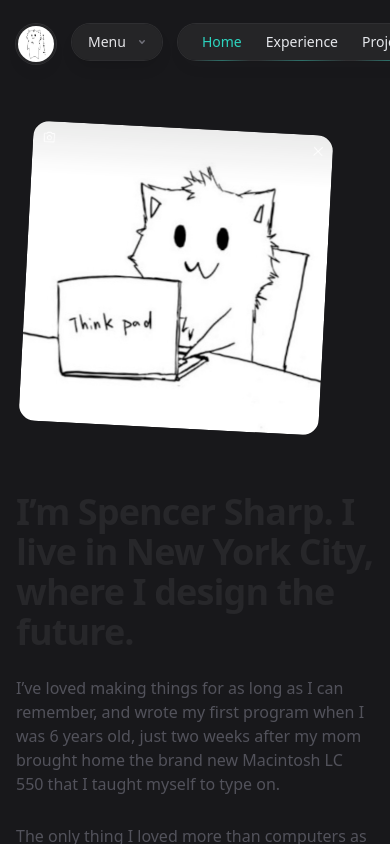
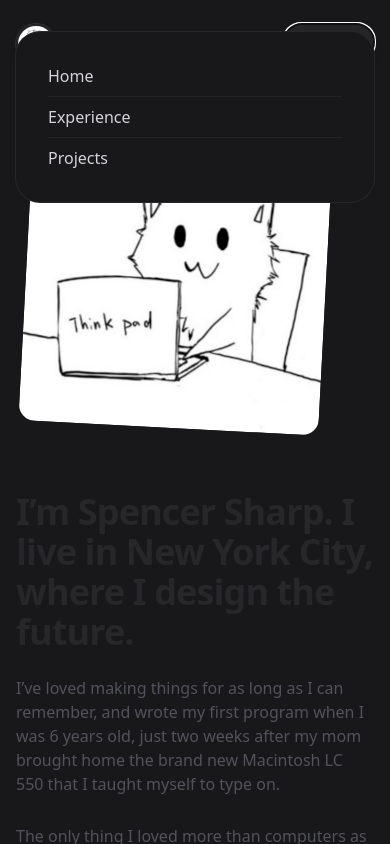
Before and after one commit to Temmy3620/miomio-portfolio, a Next.js app: page / in a window 390 px wide. Both pictures are taken after a click on the button "Menu". Shown: the top 844 px of the page. Built offline with nearby package versions, Linux system fonts and the light colour scheme.

Commit message:
選択中のメニューがわかるように修正

```diff
--- a/app/layout.tsx
+++ b/app/layout.tsx
@@ -1,10 +1,8 @@
-import type { Metadata } from "next";
+"use client";
+
 import "./globals.css";
-
-export const metadata: Metadata = {
-  title: "miomio portfolio",
-  description: "Generated by create next app",
-};
+import { Popover, PopoverButton, PopoverPanel } from '@headlessui/react';
+import { usePathname } from 'next/navigation';
 
 const user = {
   name: 'Mio Terasaki',
@@ -13,9 +11,9 @@
     '/images/Temmyicon2.png?auto=format&fit=facearea&facepad=2&w=256&h=256&q=80',
 }
 const navigation = [
-  { name: 'Home', href: './', current: true },
-  { name: 'Experience', href: './experience', current: false },
-  { name: 'Projects', href: './projects', current: false }
+  { name: 'Home', href: '/', current: true },
+  { name: 'Experience', href: '/experience', current: false },
+  { name: 'Projects', href: '/projects', current: false }
   //{ name: 'Contact', href: './contact', current: false }
 ]
 
@@ -24,6 +22,7 @@
 }: Readonly<{
   children: React.ReactNode;
 }>) {
+  const pathname = usePathname();
   return (
     <html lang="en">
       <body className="flex h-full bg-black">
@@ -52,7 +51,6 @@
                                 decoding="async"
                                 className="rounded-full object-cover bg-zinc-800 h-9 w-9"
                                 sizes="2.25rem"
-                                //srcSet="/_next/image?url=%2F_next%2Fstatic%2Fmedia%2Favatar.51a13c67.jpg&w=16&q=75 16w, /_next/image?url=%2F_next%2Fstatic%2Fmedia%2Favatar.51a13c67.jpg&w=32&q=75 32w, /_next/image?url=%2F_next%2Fstatic%2Fmedia%2Favatar.51a13c67.jpg&w=48&q=75 48w, /_next/image?url=%2F_next%2Fstatic%2Fmedia%2Favatar.51a13c67.jpg&w=64&q=75 64w, /_next/image?url=%2F_next%2Fstatic%2Fmedia%2Favatar.51a13c67.jpg&w=96&q=75 96w, /_next/image?url=%2F_next%2Fstatic%2Fmedia%2Favatar.51a13c67.jpg&w=128&q=75 128w, /_next/image?url=%2F_next%2Fstatic%2Fmedia%2Favatar.51a13c67.jpg&w=256&q=75 256w, /_next/image?url=%2F_next%2Fstatic%2Fmedia%2Favatar.51a13c67.jpg&w=384&q=75 384w"
                                 src={user.imageUrl2}
                               />
                             </a>
@@ -60,12 +58,8 @@
                         </div>
                         {/* Menu Button (Mobile) */}
                         <div className="flex flex-1 justify-end md:justify-center">
-                          <div className="pointer-events-auto md:hidden">
-                            <button
-                              className="group flex items-center rounded-full px-4 py-2 text-sm font-medium shadow-lg ring-1 backdrop-blur bg-zinc-800/90 text-zinc-200 ring-white/10 hover:ring-white/20"
-
-
-                            >
+                          <Popover className="relative md:hidden">
+                            <PopoverButton className="group flex items-center rounded-full px-4 py-2 text-sm font-medium shadow-lg ring-1 backdrop-blur bg-zinc-800/90 text-zinc-200 ring-white/10 hover:ring-white/20">
                               Menu
                               <svg
                                 viewBox="0 0 8 6"
@@ -74,19 +68,36 @@
                               >
                                 <path d="M1.75 1.75 4 4.25l2.25-2.5" fill="none" strokeWidth="1.5" strokeLinecap="round" strokeLinejoin="round"></path>
                               </svg>
-                            </button>
-                          </div>
+                            </PopoverButton>
+
+                            <PopoverPanel
+                              transition
+                              className="fixed inset-x-4 top-8 z-50 origin-top rounded-3xl p-8 ring-1 duration-150 bg-zinc-900 ring-zinc-800 transition data-[enter]:duration-200 data-[enter]:ease-out"
+                            >
+                              <nav className="">
+                                <ul className="-my-2 divide-y text-base divide-zinc-100/5 text-zinc-300">
+                                  {navigation.map((item) => (
+                                    <li key={item.name}>
+                                      <a href={item.href} className="block py-2">
+                                        {item.name}
+                                      </a>
+                                    </li>
+                                  ))}
+                                </ul>
+                              </nav>
+                            </PopoverPanel>
+                          </Popover>
                         </div>
                         {/* Navigation Links (Desktop) */}
-                        <nav className={`pointer-events-auto md:block`}>
+                        <nav className="pointer-events-auto hidden md:block">
                           <ul className="flex rounded-full px-3 text-sm font-medium shadow-lg shadow-zinc-800/5 ring-1 backdrop-blur bg-zinc-800/90 text-zinc-200 ring-white/10">
                             {navigation.map((item) => (
                               <li key={item.name}>
                                 <a
-                                  className={`relative text-gray-200 transition hover:text-teal-500 block px-3 py-2 ${item.current ? 'text-teal-400' : ''}`}
+                                  className={`relative transition hover:text-teal-500 block px-3 py-2 ${pathname === item.href ? 'text-teal-400' : 'text-gray-200'}`}
                                   key={item.name}
                                   href={item.href}
-                                  aria-current={item.current ? 'page' : undefined}
+                                  aria-current={pathname === item.href ? 'page' : undefined}
                                 >
                                   {item.name}
                                   <span className="absolute inset-x-1 -bottom-px h-px bg-gradient-to-r from-teal-400/0 via-teal-400/40 to-teal-400/0"></span>
@@ -122,7 +133,7 @@
                               <a
                                 key={item.name}
                                 href={item.href}
-                                className={`transition hover:text-teal-400 ${item.current ? 'text-teal-400' : ''
+                                className={`transition hover:text-teal-400 ${pathname === item.href ? 'text-teal-400' : ''
                                   }`}
                               >
                                 {item.name}
```
